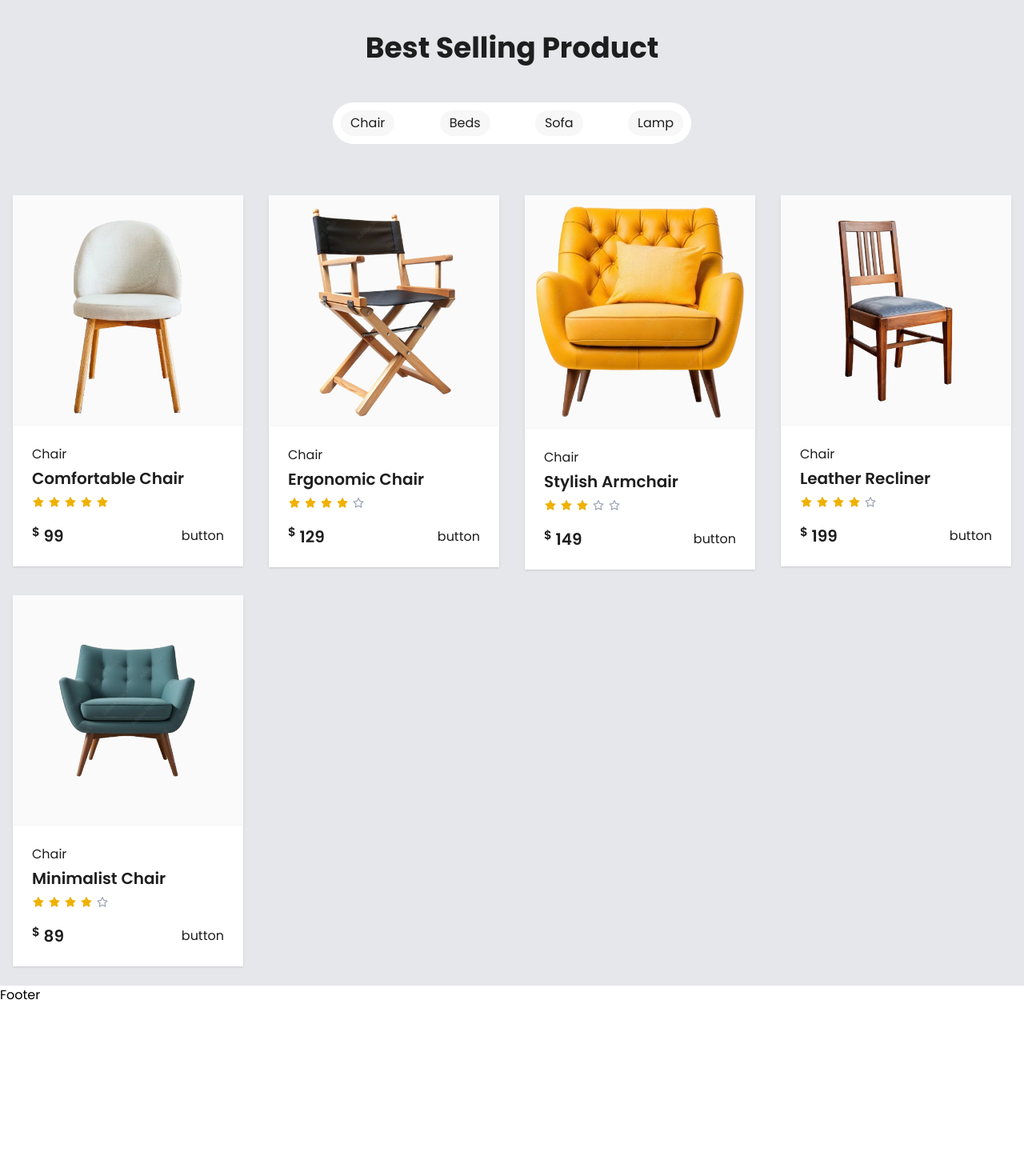
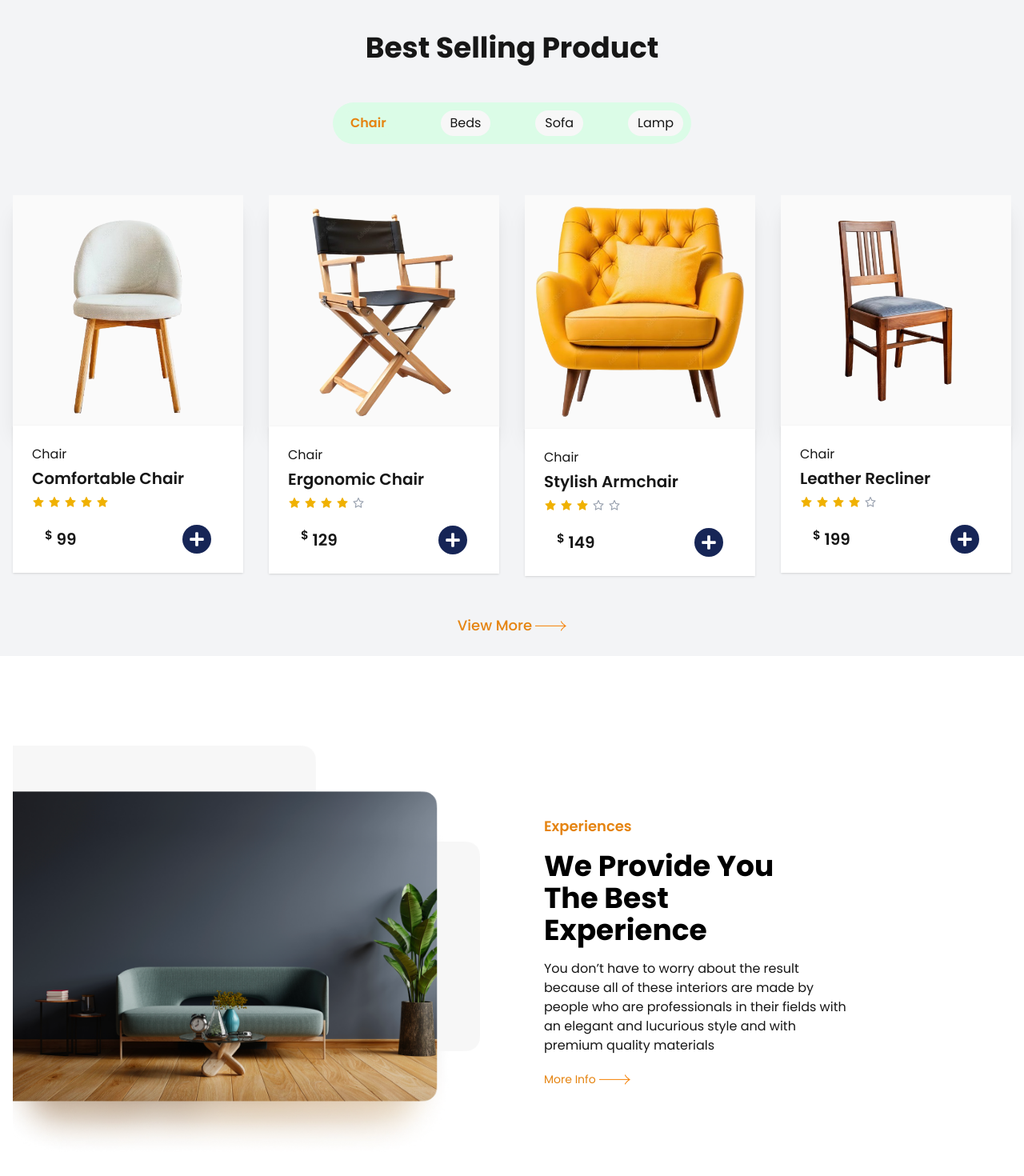
Before and after one commit to mahdirafi/Panto-Furniture_ReactJS, a React (Vite) app: page / in a window 1280 px wide. Shown: the part 1240-2710 px from the top of the page at 80% size. Before the commit the page ends 2496 px from the top, so only its background shows below. Built offline with nearby package versions, Linux system fonts and the light colour scheme.

Commit message:
experience

```diff
--- a/index.html
+++ b/index.html
@@ -1,5 +1,5 @@
 <!doctype html>
-<html lang="en">
+<html lang="en" theme-data="light">
   <head>
     <meta charset="UTF-8" />
     <link rel="icon" type="image/svg+xml" href="/fav-icon.png" />
--- a/src/index.css
+++ b/src/index.css
@@ -1,8 +1,10 @@
 @import "tailwindcss";
+
+@custom-variant dark (&:where(.dark, .dark *));
 
 @theme {
   --color-primary: #E58411;
-  --color-secondary: #1E1E1E;
+  --color-secondary: #171717;
   --color-secondary-bg: #F7F7F7;
   --font-primary: "Poppins", sans-serif;
 };
--- /dev/null
+++ b/src/pages/home/Experiences.jsx
@@ -0,0 +1,27 @@
+import experienceImg from "../../assets/expricences.png";
+import Button from "../../Components/Button";
+
+const Experiences = () => {
+  return (
+    <section className="section-container flex flex-col md:flex-row sm:px-3 items-center justify-between md:gap-20 gap-8 my-22">
+
+      <div className="lg:w-1/2 md:h-128.5 ">
+        <img src={experienceImg} alt="experience" className="w-full h-full" />
+      </div>
+      <div className="md:w-1/2 sm:w-full mx-auto">
+        <h3 className="text-lg font-semibold text-primary mb-4">Experiences</h3>
+        <h2 className="text-4xl font-bold mb-4 capitalize lg:w-1/2">
+          we provide you the best experience
+        </h2>
+        <p className="text-secondary dark:text-white mb-5 lg:w-2/3">
+          You don’t have to worry about the result because all of these
+          interiors are made by people who are professionals in their fields
+          with an elegant and lucurious style and with premium quality materials
+        </p>
+        <Button text="More Info"  />
+      </div>
+    </section>
+  );
+};
+
+export default Experiences;
--- a/src/pages/home/Home.jsx
+++ b/src/pages/home/Home.jsx
@@ -1,4 +1,5 @@
 import Products from "../shop/Products";
+import Experiences from "./Experiences";
 import Hero from "./Hero";
 import WhyChoose from "./WhyChoose";
 
@@ -9,6 +10,7 @@ const Home = () => {
          <Hero/>
          <WhyChoose/>
           <Products headline="Best Selling Product"/>
+          <Experiences/>
         </>
     );
 };
--- a/src/pages/shop/ProductCard.jsx
+++ b/src/pages/shop/ProductCard.jsx
@@ -1,3 +1,4 @@
+import { FaPlus } from "react-icons/fa";
 import Rating from "../../Components/Rating";
 import { getImageUrl } from "../../utils/getImageUrl";
 
@@ -6,7 +7,7 @@ import { getImageUrl } from "../../utils/getImageUrl";
 const ProductCard = ({product}) => {
     return (
         <div >
-            <div className="bg-[#FAFAFA] shadow-md">
+            <div className="bg-[#FAFAFA] shadow-xl">
                 <img src={getImageUrl(`${product.imageUrl}`)} alt="" />
             </div>
 
@@ -14,9 +15,9 @@ const ProductCard = ({product}) => {
                 <h4 className='text-base  mb-1'>{product.category}</h4>
                 <h3 className="font-semibold text-xl mb-2">{product.name}</h3>
                 <Rating rating={product.rating} />
-                <div className="mt-5 flex items-center justify-between">
+                <div className="mt-5 flex items-center justify-between mx-4">
                     <p className="text-xl font-semibold"> <sup>$</sup> <span>{product.price}</span></p>
-                    button
+                    <button className="bg-blue-950 text-white px-2  py-2 rounded-full cursor-pointer text-xl"><FaPlus /></button>
                 </div>
         </div>
         </div>
--- a/src/pages/shop/Products.jsx
+++ b/src/pages/shop/Products.jsx
@@ -1,34 +1,44 @@
 import { useState } from "react";
 import { products } from "../../utils/Products";
 import ProductCard from "./ProductCard";
+import btnIcon from "../../assets/button-icon.png"
 
 const Products = ({ headline }) => {
   const categories = ["Chair", "Beds", "Sofa", "Lamp"];
 
   const [selectCategory, setSelectCategory] = useState("Chair");
+  const [visibleProducts, setVisibleProducts] = useState(4);
 
   const filterProducts = products.filter(
     (product) => product.category === selectCategory,
   );
   console.log(filterProducts);
 
+  // visible products function
+  const loadMoreProducts = () => {
+    setVisibleProducts((prev) => prev + 4);
+  };
+
   return (
-    <div className="text-secondary  bg-gray-200">
+    <div className="text-secondary  bg-gray-100">
       <div className="section-container">
         <h2 className="text-4xl font-bold text-center my-12">{headline}</h2>
 
         {/*category tabs  */}
-        <div className="bg-[#ffffff] max-w-md mx-auto sm:rounded-full md:p-2.5 py-5 mb-16">
+        <div className="bg-green-100 max-w-md mx-auto sm:rounded-full md:p-2.5 py-5 mb-16">
           <div className="flex flex-col sm:flex-row items-center md:justify-between justify-center gap-4">
             {categories.map((category, index) => (
               <button
                 key={index}
-                onClick={() => setSelectCategory(category)}
+                onClick={() => {
+                  setSelectCategory(category);
+                  setVisibleProducts(4);
+                }}
                 className={`hover:bg-primary px-3 py-1 hover:text-white hover:py-1 hover:px-3
                   hover:rounded-full cursor-pointer transition-colors
                       ${
-                        setSelectCategory === category
-                          ? "text-primary rounded-full bg-white "
+                        selectCategory === category
+                          ? "text-primary rounded-full bg-green-100 font-semibold"
                           : "bg-secondary-bg rounded-full"
                       }`}
               >
@@ -39,12 +49,24 @@ const Products = ({ headline }) => {
         </div>
 
         <div className="grid grid-cols-1 sm:grid-cols-2 md:grid-cols-3 lg:grid-cols-4 gap-8">
-
           {/* Product Grid */}
-          {filterProducts.map((product) => (
+          {filterProducts.slice(0, visibleProducts).map((product) => (
             <ProductCard key={product.id} product={product} />
           ))}
         </div>
+        {/* load more button  */}
+        {
+          visibleProducts < filterProducts.length && (
+            <div className="flex items-center justify-center mt-12">
+               <button
+               onClick={loadMoreProducts}
+               className='text-lg font-medium text-primary flex items-center gap-1 cursor-pointer'>
+                      View More
+                      <img src={btnIcon} alt="" />
+                  </button>
+            </div>
+          )
+        }
       </div>
     </div>
   );
--- a/tailwind.config.js
+++ b/tailwind.config.js
@@ -5,7 +5,7 @@ export default {
     "./src/**/*.{js,ts,jsx,tsx}",
   ],
 
-  darkMode: 'class' ,
+  // darkMode: 'class' ,
 
   theme: {
     extend: {
```
